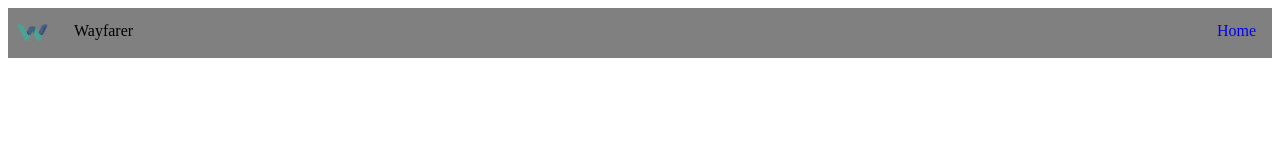
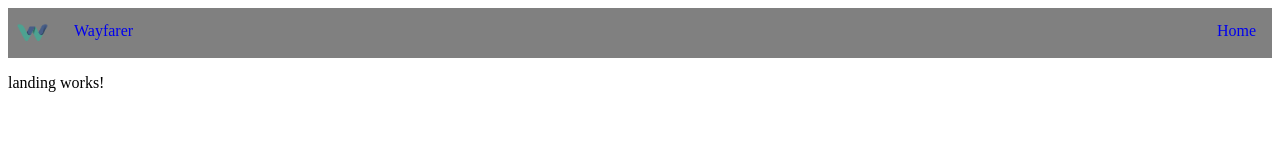
Before and after one commit to mgall021/Wayfarer, an Angular app: page / in a window 1280 px wide. Shown: the top 160 px of the page. Built offline with nearby package versions, Linux system fonts and the light colour scheme.

Commit message:
Implement routing setup

```diff
--- a/src/app/app-routing.module.ts
+++ b/src/app/app-routing.module.ts
@@ -1,12 +1,16 @@
 import { Component, NgModule } from "@angular/core";
 import { RouterModule, Routes } from "@angular/router";
 import { HomeComponent } from "./home/home.component";
+import { LandingComponent } from "./landing/landing.component";
 
 const routes: Routes = [
-
     {
         path: "home",
         component: HomeComponent
+    },
+    {
+        path: "",
+        component: LandingComponent
     }
 ]
 @NgModule({
--- a/src/app/app.component.css
+++ b/src/app/app.component.css
@@ -29,3 +29,6 @@
   li a{
       padding: 14px 16px;
   }
+  a {
+    text-decoration: none;
+  }
--- a/src/app/app.component.html
+++ b/src/app/app.component.html
@@ -4,7 +4,7 @@
       <img src="../../assets/images/logo.png">
     </li>
       <li id="title">
-        <a>Wayfarer</a>
+        <a routerLink="/">Wayfarer</a>
       </li>
       <li id="home">
         <a routerLink="/home"> Home</a>
--- a/src/app/app.module.ts
+++ b/src/app/app.module.ts
@@ -5,12 +5,14 @@ import { AppComponent } from './app.component';
 import { HomeComponent } from './home/home.component';
 import { RouterModule } from '@angular/router';
 import { AppRoutingModule } from './app-routing.module';
+import { LandingComponent } from './landing/landing.component';
 
 
 @NgModule({
   declarations: [
     AppComponent,
-    HomeComponent
+    HomeComponent,
+    LandingComponent
   ],
   imports: [
     BrowserModule,
--- /dev/null
+++ b/src/app/landing/landing.component.html
@@ -0,0 +1 @@
+<p>landing works!</p>
```
Also changed, not shown: src/app/landing/landing.component.ts (added, +10 -0 lines), src/app/landing/landing.component.css (added), 1 other file (tests, documents, lock files or other folders).
